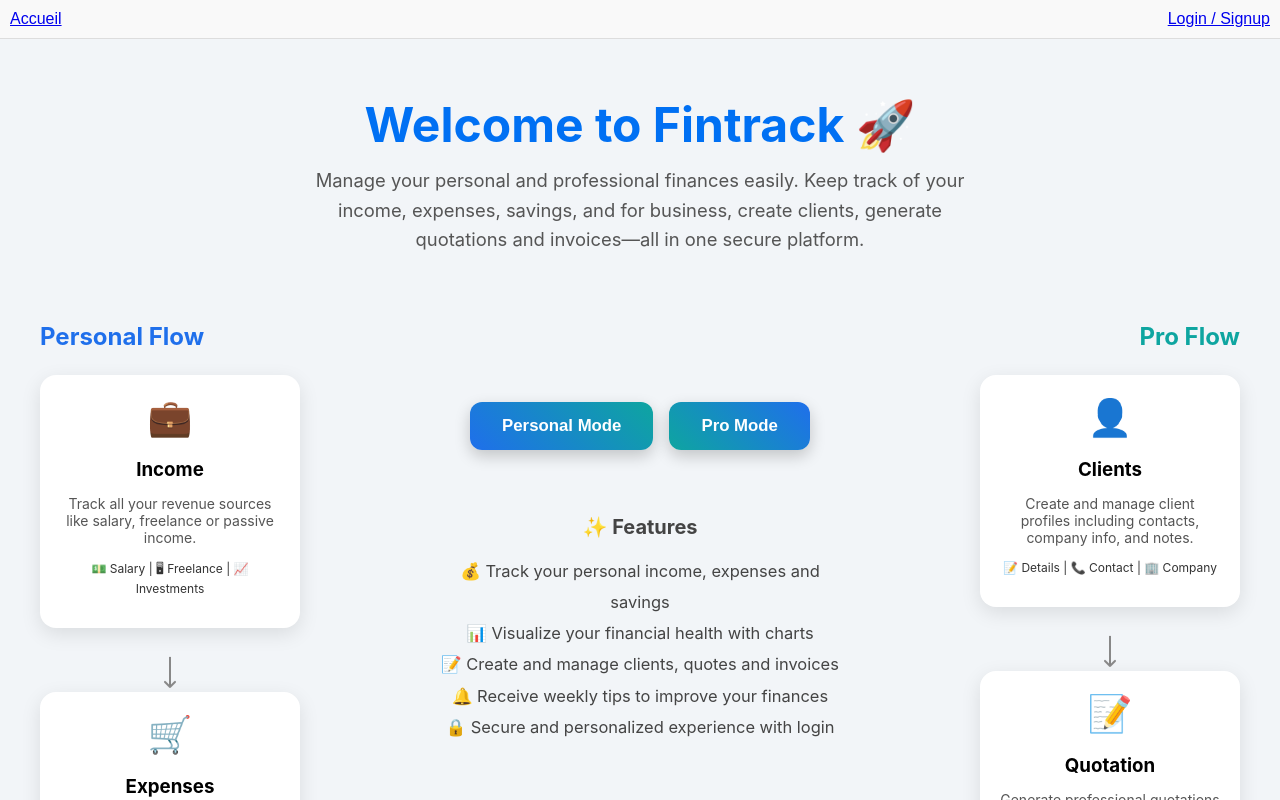
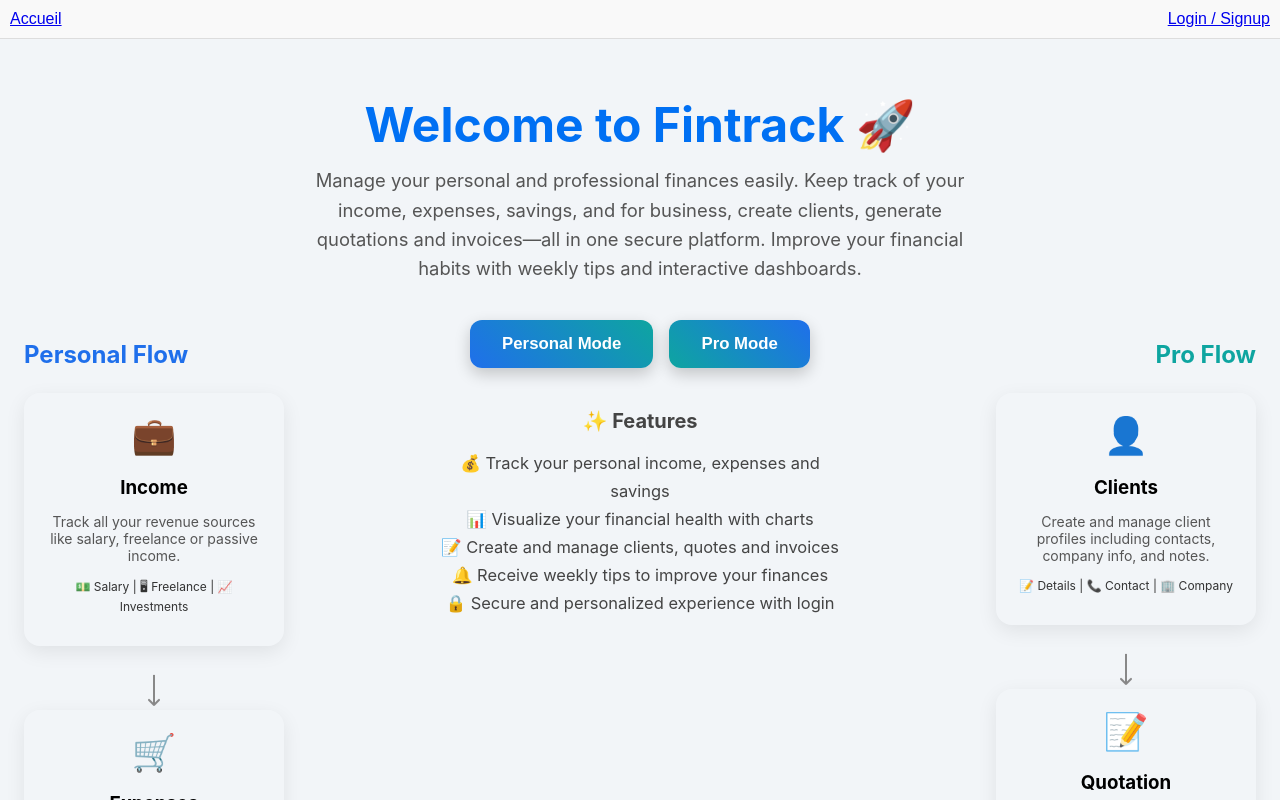
Before and after one commit to allanbavajee/fintrack, a Next.js app: page / in a window 1280 px wide. Shown: the top 800 px of the page. Built offline with nearby package versions, Linux system fonts and the light colour scheme; no server answers.

Commit message:
Update index.js

```diff
--- a/pages/index.js
+++ b/pages/index.js
@@ -59,11 +59,10 @@
   }, []);
 
   const cardStyle = {
-    backgroundColor: "#fff", // fond blanc complet
     borderRadius: 16,
     padding: "20px",
     marginBottom: 24,
-    boxShadow: "0 6px 20px rgba(0,0,0,0.1)",
+    boxShadow: "0 6px 20px rgba(0,0,0,0.08)",
     maxWidth: 220,
     textAlign: "center",
     position: "relative",
@@ -71,6 +70,7 @@
     transform: animate ? "translateY(0)" : "translateY(20px)",
     transition: "opacity 0.6s ease, transform 0.6s ease, transform 0.3s ease, box-shadow 0.3s ease",
     cursor: "pointer",
+    backgroundColor: "transparent", // suppression du fond blanc
   };
 
   const arrowSVG = (
@@ -95,17 +95,17 @@
   return (
     <div style={{ minHeight: "100vh", padding: 24, background: "#f2f5f8", fontFamily: "Inter, Arial, sans-serif" }}>
       {/* Header */}
-      <div style={{ textAlign: "center", marginBottom: 48 }}>
+      <div style={{ textAlign: "center", marginBottom: 36 }}>
         <h1 style={{ fontSize: "3rem", marginBottom: 12 }}>Welcome to Fintrack 🚀</h1>
         <p style={{ fontSize: "1.15rem", color: "#555", maxWidth: 700, margin: "0 auto", lineHeight: 1.6 }}>
-          Manage your personal and professional finances easily. Keep track of your income, expenses, savings, and for business, create clients, generate quotations and invoices—all in one secure platform.
+          Manage your personal and professional finances easily. Keep track of your income, expenses, savings, and for business, create clients, generate quotations and invoices—all in one secure platform. Improve your financial habits with weekly tips and interactive dashboards.
         </p>
       </div>
 
       {/* Main Layout */}
       <div style={{ display: "flex", justifyContent: "space-between", maxWidth: 1300, margin: "0 auto", gap: 48 }}>
         {/* Personal Flow (Left) */}
-        <div style={{ display: "flex", flexDirection: "column", alignItems: "flex-start", marginLeft: 16 }}>
+        <div style={{ display: "flex", flexDirection: "column", alignItems: "flex-start", marginLeft: 0 }}>
           <h2 style={{ color: "#1f6feb", marginBottom: 24 }}>Personal Flow</h2>
           {personalSteps.map((item, index) => (
             <div
@@ -113,11 +113,11 @@
               style={{ position: "relative" }}
               onMouseEnter={(e) => {
                 e.currentTarget.style.transform = "scale(1.05)";
-                e.currentTarget.style.boxShadow = "0 12px 28px rgba(0,0,0,0.2)";
+                e.currentTarget.style.boxShadow = "0 12px 28px rgba(0,0,0,0.15)";
               }}
               onMouseLeave={(e) => {
                 e.currentTarget.style.transform = "scale(1)";
-                e.currentTarget.style.boxShadow = "0 6px 20px rgba(0,0,0,0.1)";
+                e.currentTarget.style.boxShadow = "0 6px 20px rgba(0,0,0,0.08)";
               }}
             >
               <div style={{ ...cardStyle }}>
@@ -132,8 +132,8 @@
         </div>
 
         {/* Center - Buttons + Features */}
-        <div style={{ display: "flex", flexDirection: "column", alignItems: "center", maxWidth: 400, marginTop: 100 }}>
-          <div style={{ display: "flex", gap: 16, marginBottom: 48 }}>
+        <div style={{ display: "flex", flexDirection: "column", alignItems: "center", maxWidth: 400 }}>
+          <div style={{ display: "flex", gap: 16, marginBottom: 24 }}>
             <Link href="/personal">
               <button style={{
                 padding: "14px 32px",
@@ -170,9 +170,9 @@
             </Link>
           </div>
 
-          <div style={{ textAlign: "center", color: "#444" }}>
+          <div style={{ textAlign: "center", color: "#444", marginBottom: 36 }}>
             <h2 style={{ fontSize: "1.25rem", marginBottom: 12 }}>✨ Features</h2>
-            <ul style={{ listStyle: "none", paddingLeft: 0, lineHeight: 1.9, fontSize: "1.03rem" }}>
+            <ul style={{ listStyle: "none", paddingLeft: 0, lineHeight: 1.7, fontSize: "1.03rem" }}>
               <li>💰 Track your personal income, expenses and savings</li>
               <li>📊 Visualize your financial health with charts</li>
               <li>📝 Create and manage clients, quotes and invoices</li>
@@ -183,7 +183,7 @@
         </div>
 
         {/* Pro Flow (Right) */}
-        <div style={{ display: "flex", flexDirection: "column", alignItems: "flex-end", marginRight: 16 }}>
+        <div style={{ display: "flex", flexDirection: "column", alignItems: "flex-end", marginRight: 0 }}>
           <h2 style={{ color: "#0ea5a0", marginBottom: 24 }}>Pro Flow</h2>
           {proSteps.map((item, index) => (
             <div
@@ -191,11 +191,11 @@
               style={{ position: "relative" }}
               onMouseEnter={(e) => {
                 e.currentTarget.style.transform = "scale(1.05)";
-                e.currentTarget.style.boxShadow = "0 12px 28px rgba(0,0,0,0.2)";
+                e.currentTarget.style.boxShadow = "0 12px 28px rgba(0,0,0,0.15)";
               }}
               onMouseLeave={(e) => {
                 e.currentTarget.style.transform = "scale(1)";
-                e.currentTarget.style.boxShadow = "0 6px 20px rgba(0,0,0,0.1)";
+                e.currentTarget.style.boxShadow = "0 6px 20px rgba(0,0,0,0.08)";
               }}
             >
               <div style={{ ...cardStyle }}>
```
